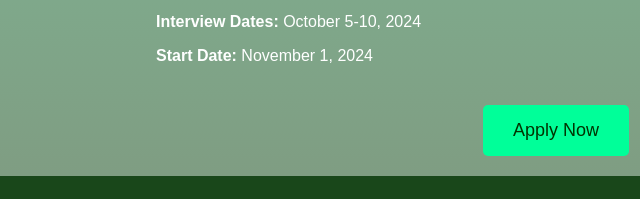
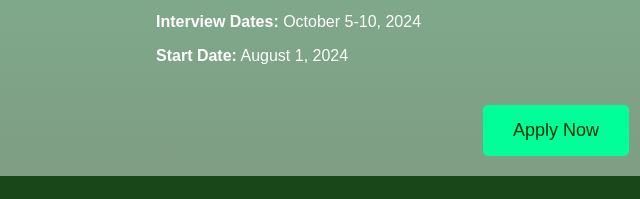
Before and after one commit to syimranbasha/Huma1, a plain HTML site: page index.html in a window 1280 px wide. Shown: the part 1379-1578 px from the top of the page, 84-724 px from the left. Drawn offline with Linux system fonts and the light colour scheme.

Commit message:
Update index.html

```diff
--- a/index.html
+++ b/index.html
@@ -58,7 +58,7 @@
 
             <p><strong>Application Deadline:</strong> September 30, 2024</p>
             <p><strong>Interview Dates:</strong> October 5-10, 2024</p>
-            <p><strong>Start Date:</strong> November 1, 2024</p>
+            <p><strong>Start Date:</strong> August 1, 2024</p>
         </section>
         <div class="apply-now">
             <a href="https://opnform.com/forms/e8e7c3aa-f7de-4146-ab91-23af08efeb7c" target="_blank" class="apply-button">Apply Now</a>
```
